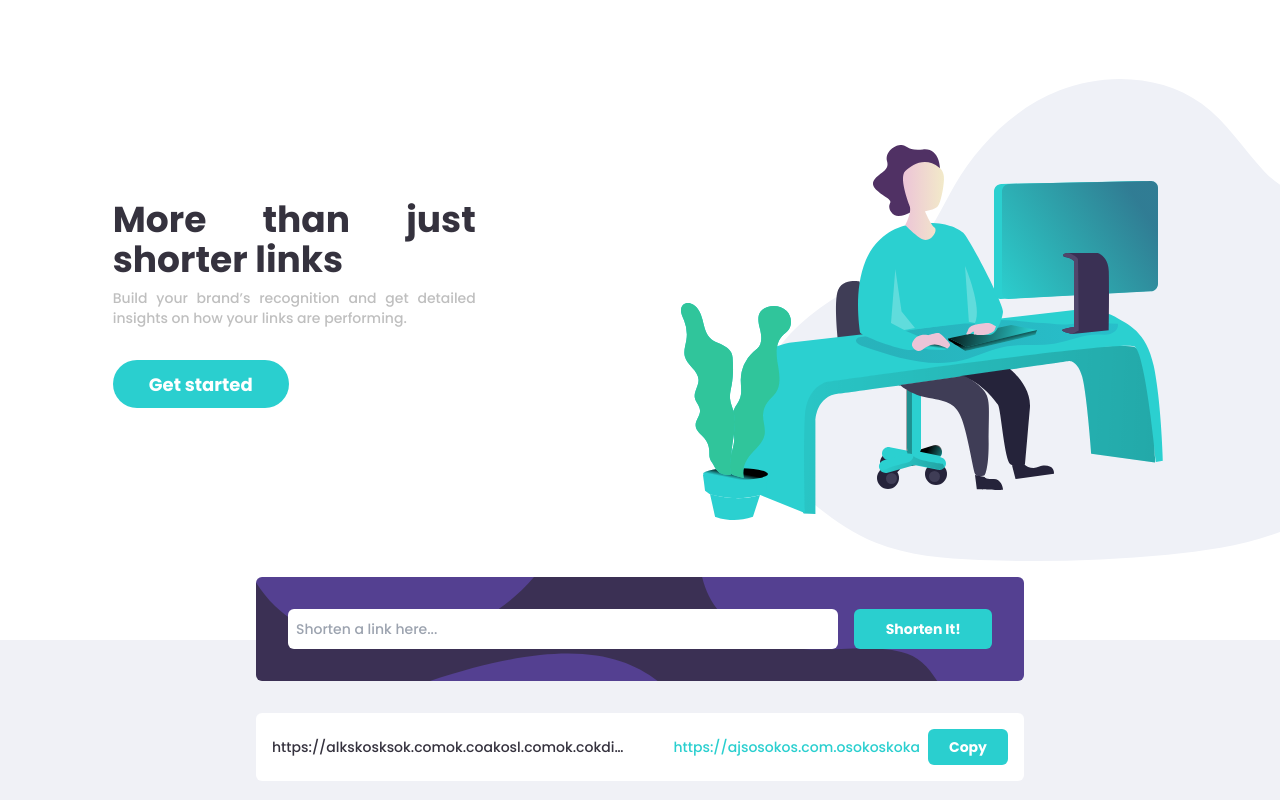
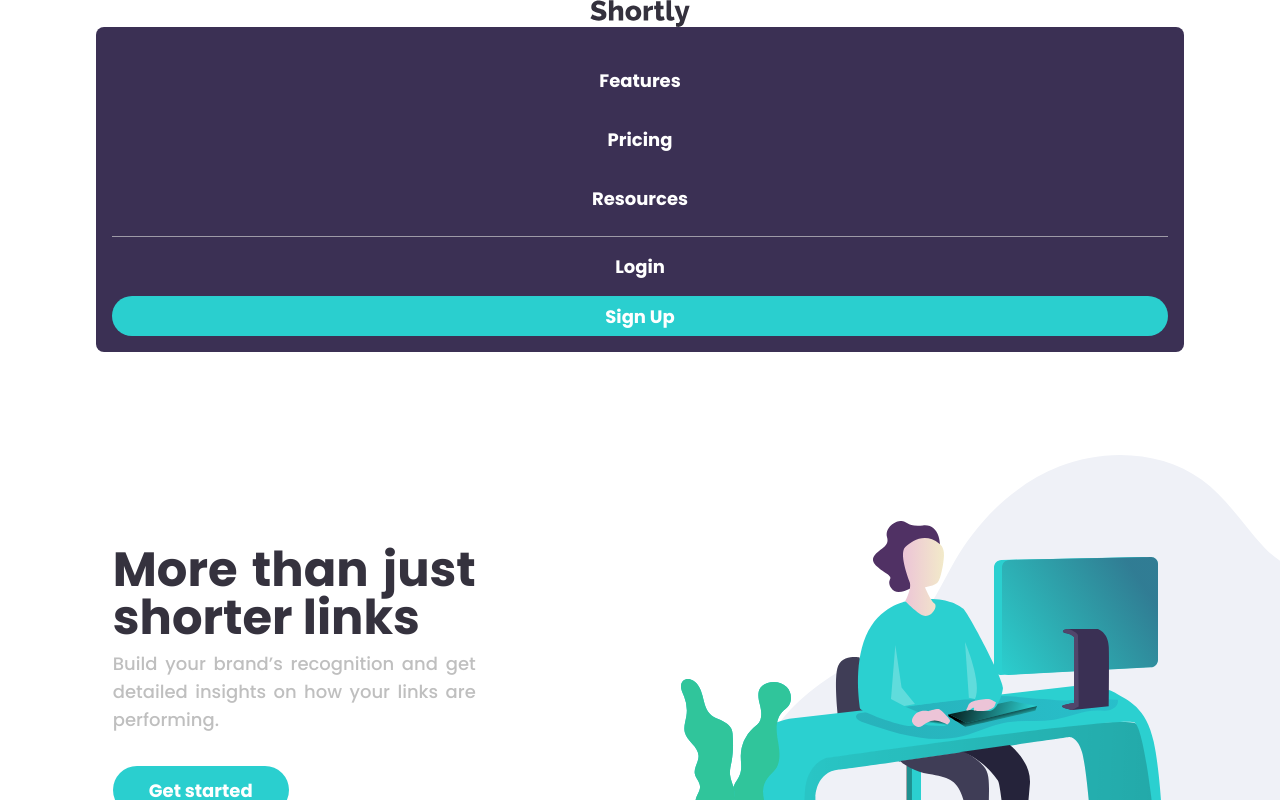
Before and after one commit to Heliandro1/url-shortening-api-master, a Next.js app: page / in a window 1280 px wide. Shown: the top 800 px of the page. Built offline with nearby package versions, Linux system fonts and the light colour scheme.

Commit message:
feat:adding site header

```diff
--- a/src/app/components/SavedLink/index.tsx
+++ b/src/app/components/SavedLink/index.tsx
@@ -10,7 +10,7 @@ export const SavedLink = ({ baseURL, shortenURL }: ISavedLinkProps) => {
 			setTimeout(() => {
 				setBtnText("Copy");
 			}, 1000);
-		} catch {
+		} catch(e) {
 			setBtnText("Erro");
 			setTimeout(() => {
 				setBtnText("Copy");
--- a/src/app/page.tsx
+++ b/src/app/page.tsx
@@ -23,24 +23,24 @@ export default function Home() {
 
 	return (
 		<>
-			{/* <Header /> */}
+			<Header />
 			<main className="w-full bg-[#F0F1F6] flex flex-col gap-8">
-				<section className="bg-white flex flex-col gap-3 w-full md:flex-row-reverse overflow-hidden md:justify-around h-[40rem]">
-					<div className="flex items-center justify-center mr-[-100px] lg:mr-[-215px]">
+				<section className="bg-white flex flex-col gap-3 w-full md:flex-row-reverse overflow-hidden md:justify-around h-[40rem] lg:h-[43rem] items-center">
+					<div className="flex items-center justify-center mr-[-100px] lg:mr-[-215px] max-h-[55%] h-fit ">
 						<Image
 							src="/images/illustration-working.svg"
 							width={100}
 							height={40}
 							alt="Illustration working"
-							className="w-full"
+							className="w-full h-full"
 						/>
 					</div>
 					<div className="flex flex-col items-center justify-center gap-8 md:items-start md:px-8 mb-8 ">
 						<div className="flex flex-col gap-2 lg:max-w-[363px]">
-							<h1 className="text-custom-very-dark-blue text-4xl font-bold text-center md:text-justify">
+							<h1 className="text-custom-very-dark-blue text-4xl font-bold text-center md:text-justify lg:text-5xl">
 								More than just shorter links
 							</h1>
-							<p className="text-custom-gray text-sm text-center md:text-justify">
+							<p className="text-custom-gray text-sm text-center md:text-justify lg:text-lg">
 								Build your brand’s recognition and get detailed
 								insights on how your links are performing.
 							</p>
```
